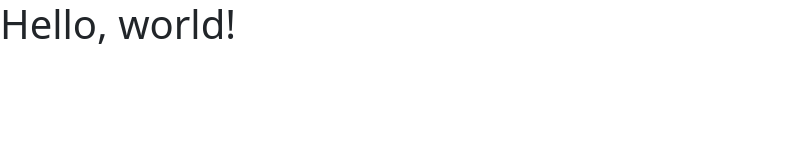
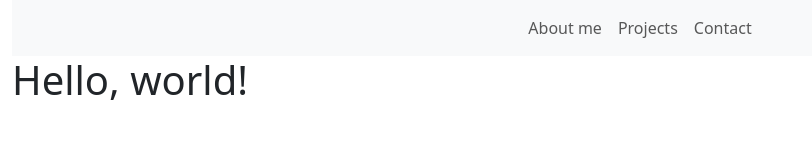
Before and after one commit to 13kho37/Portfolio, a plain HTML site: page index.html in a window 1280 px wide. Shown: the whole page, without its empty margins (0-812 px from the left). Drawn offline with nearby package versions, Linux system fonts and the light colour scheme.

Commit message:
bootstrap + navbar

```diff
--- a/index.html
+++ b/index.html
@@ -4,10 +4,29 @@
     <meta charset="utf-8">
     <meta name="viewport" content="width=device-width, initial-scale=1">
     <title>Bootstrap demo</title>
+    <link rel="stylesheet" href="style.css">
+
     <link href="https://cdn.jsdelivr.net/npm/bootstrap@5.3.8/dist/css/bootstrap.min.css" rel="stylesheet" integrity="sha384-sRIl4kxILFvY47J16cr9ZwB07vP4J8+LH7qKQnuqkuIAvNWLzeN8tE5YBujZqJLB" crossorigin="anonymous">
   </head>
   <body>
-    <h1>Hello, world!</h1>
+    <div class="container-fluid">
+        <nav class="navbar navbar-expand-lg navbar-light bg-light">
+            <div class="collapse navbar-collapse justify-content-center">
+                <ul class="navbar-nav mr-auto mt-2 mt-lg-0 ">
+                    <li class="nav-item">
+                        <a class="nav-link" href="#">About me</a>
+                    </li>
+                    <li class="nav-item">
+                        <a class="nav-link" href="#">Projects</a>
+                    </li>
+                    <li class="Contact">
+                        <a class="nav-link" href="#">Contact</a>
+                    </li>
+                </ul>
+            </div>
+        </nav>
+        <h1>Hello, world!</h1>
+    </div>
     <script src="https://cdn.jsdelivr.net/npm/bootstrap@5.3.8/dist/js/bootstrap.bundle.min.js" integrity="sha384-FKyoEForCGlyvwx9Hj09JcYn3nv7wiPVlz7YYwJrWVcXK/BmnVDxM+D2scQbITxI" crossorigin="anonymous"></script>
   </body>
 </html>
```
